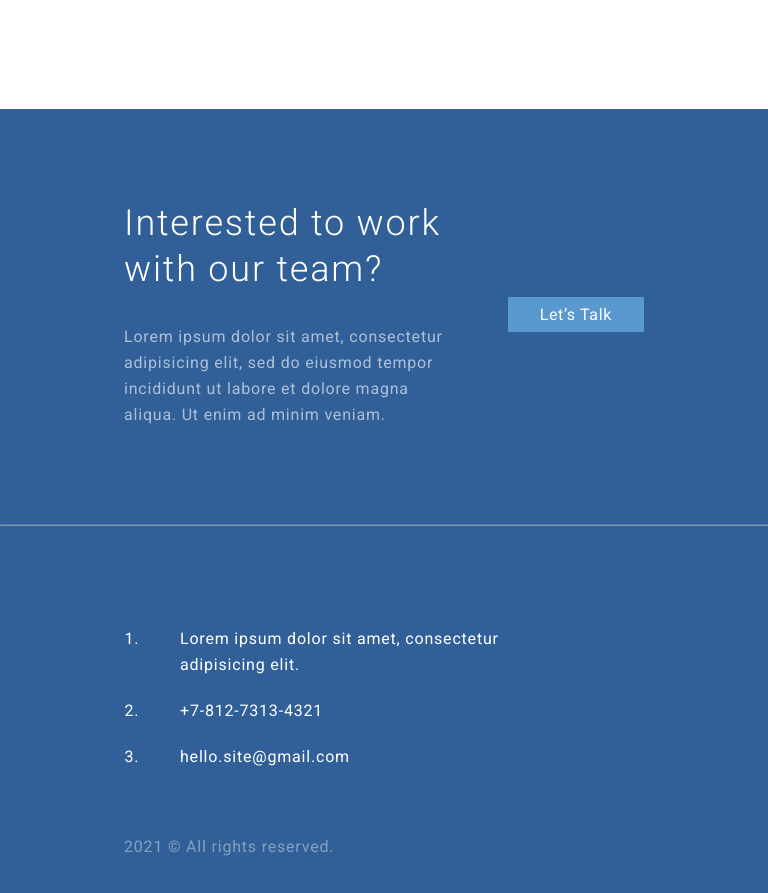
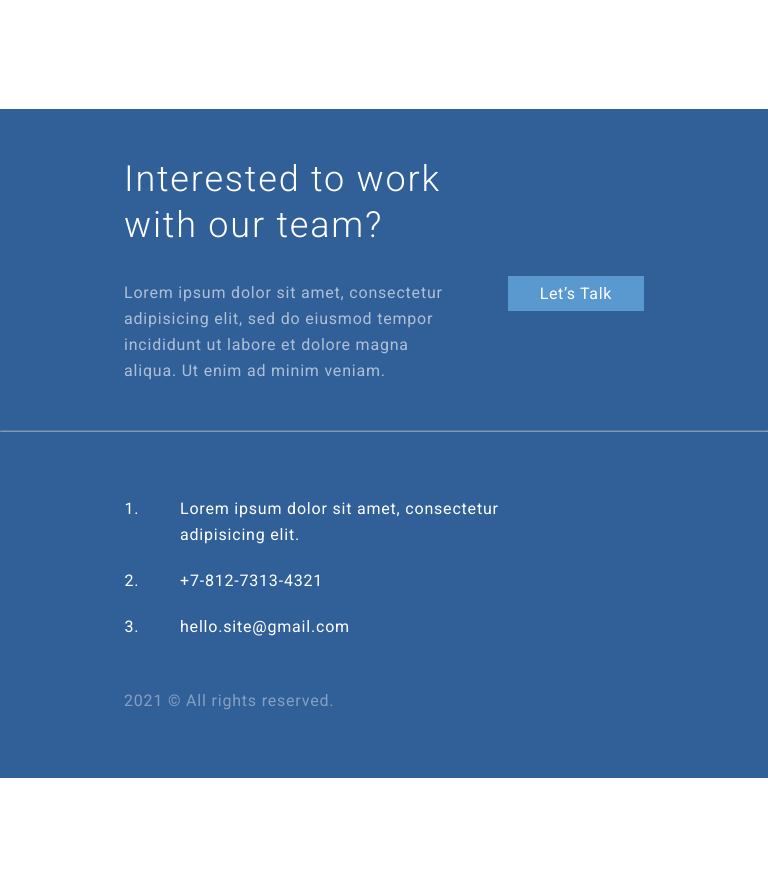
Before and after one commit to AlexShep5/landingone, a plain HTML site: page index.html in a window 768 px wide. Shown: the part 3601-4494 px from the top of the page. After the commit the page ends 4379 px from the top, so only its background shows below. Drawn offline with Linux system fonts and the light colour scheme.

Commit message:
Add files via upload

```diff
--- a/index.html
+++ b/index.html
@@ -6,7 +6,7 @@
     <meta name="viewport" content="width=device-width, initial-scale=1.0">
     <link rel="stylesheet" href="stile.css">
     <link href="https://fonts.googleapis.com/css2?family=Roboto:ital,wght@0,100;0,300;0,400;0,500;0,700;0,900;1,100;1,300;1,400;1,500;1,700;1,900&display=swap" rel="stylesheet">
-    <title>Document</title>
+    <title>Portfolio</title>
 </head>
 
 <body>
--- a/stile.css
+++ b/stile.css
@@ -512,13 +512,17 @@ body {
         top: 19px;
         left: 19px;
     }
+    .footer {
+        padding-top: 47px;
+    }
     .footer__info {
+        align-self: flex-start;
         width: auto;
-
     }
     .footer__top {
-        padding: 0 92px 96px;
-
+        padding: 0 92px 0;
+        box-sizing: border-box;
+        min-height: 274px;
     }
     .footer_text {
         width: 336px;
@@ -528,15 +532,18 @@ body {
     }
     .footer__contacts {
         flex-direction: column;
-        padding: 64px 92px;
+        padding: 64px 92px 0;
 
+    }
+    .footer__bottom {
+        margin-top: 0;
     }
     .footer__list {
         padding-left: 36px;
-        padding-top: 20px;
+        padding-bottom: 20px;
     }
     .footer__copy {
-        padding-left: 92px;
+        padding: 28px 0 0 92px;
     }
     .form {
         display: flex;
```
